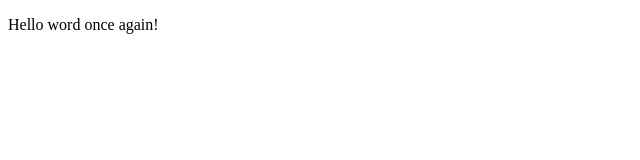
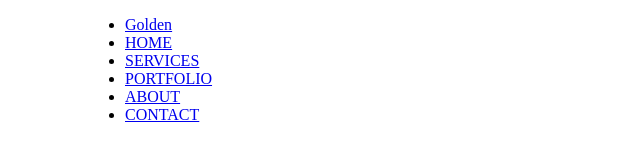
Before and after one commit to AKaszuba96/Modul_4_zadanie_task_runner, a website: page index.html in a window 1280 px wide. Shown: the whole page, without its empty margins (0-640 px from the left). Drawn offline with nearby package versions, Linux system fonts and the light colour scheme; files that its build step writes are made by us from their sources.

Commit message:
Add html for navigation

```diff
--- a/index.html
+++ b/index.html
@@ -10,7 +10,31 @@
         <meta name="viewport" content="width=device-width, initial-scale=1.0">
     </head>
     <body>
-        <p>Hello word once again!</p>
+        <nav class="navigation">
+            <div class="container">
+                <ul>
+                    <li>
+                        <a href="#">Golden</a>
+                    </li>
+                    <li>
+                        <a href="#">HOME</a>
+                    </li>
+                    <li>
+                        <a href="#">SERVICES</a>
+                    </li>
+                    <li>
+                        <a href="#">PORTFOLIO</a>
+                    </li>
+                    <li>
+                        <a href="#">ABOUT</a>
+                    </li>
+                    <li>
+                        <a href="#">CONTACT</a>
+                    </li>
+                </ul>
+            </div>
+        </nav>
+
 
     </body>
 </html>
```
